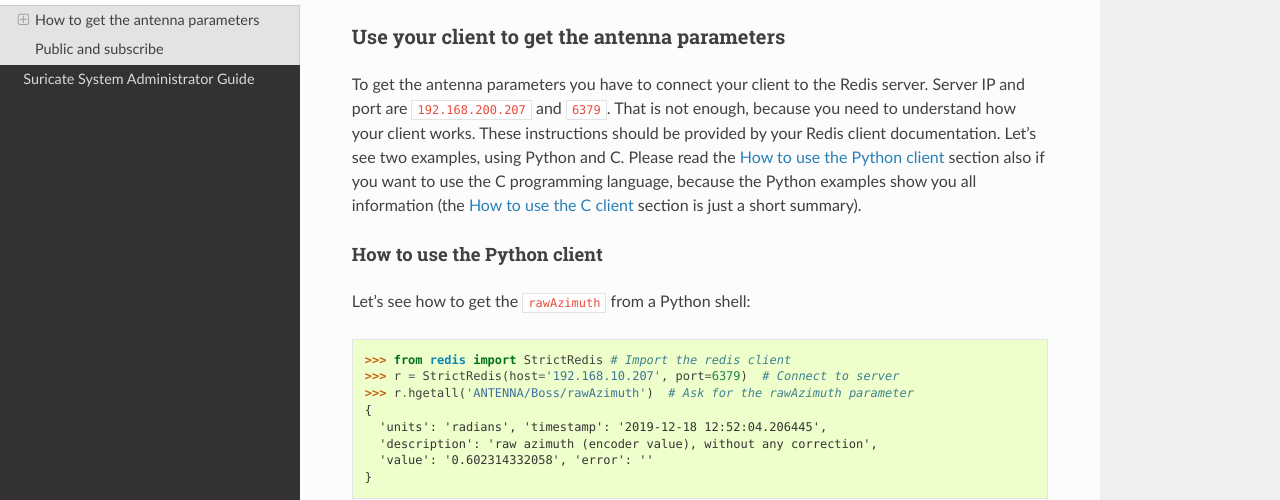
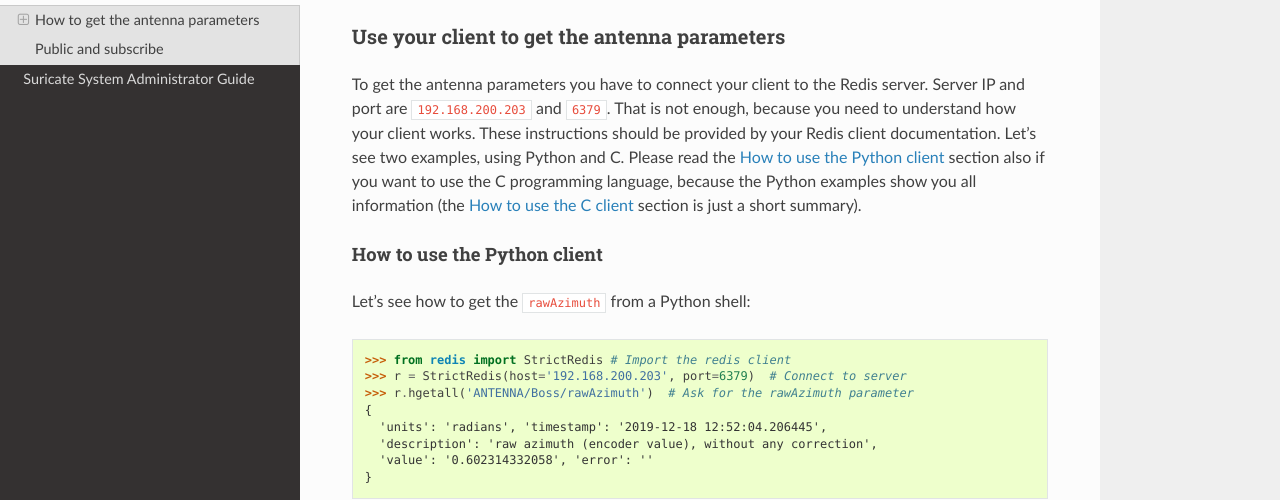
Before and after one commit to discos/suricate, a Sphinx documentation site: the page built from docs/userguide.rst, in a window 1280 px wide and 900 px high, scrolled down 1368 px. Shown: the part 157-657 px from the top of the window. Built offline with Sphinx 7.4.7 and the Read the Docs theme 2.0.0, drawn with Linux system fonts in a browser that asks for light colours; some of the changed text lies outside the part shown.

Commit message:
Updated doc for issue-100

```diff
--- a/docs/userguide.rst
+++ b/docs/userguide.rst
@@ -82,7 +82,7 @@ For instance, on Linux CentOS:
 Use your client to get the antenna parameters
 ---------------------------------------------
 To get the antenna parameters you have to connect your client
-to the Redis server.  Server IP and port are ``192.168.200.207``
+to the Redis server.  Server IP and port are ``192.168.200.203``
 and ``6379``. That is not enough, because you need to understand
 how your client works. These instructions should be
 provided by your Redis client documentation. Let's see two examples,
@@ -101,7 +101,7 @@ Let's see how to get the ``rawAzimuth`` from a Python shell:
 .. code-block:: python
 
    >>> from redis import StrictRedis # Import the redis client
-   >>> r = StrictRedis(host='192.168.10.207', port=6379)  # Connect to server
+   >>> r = StrictRedis(host='192.168.200.203', port=6379)  # Connect to server
    >>> r.hgetall('ANTENNA/Boss/rawAzimuth')  # Ask for the rawAzimuth parameter
    {
      'units': 'radians', 'timestamp': '2019-12-18 12:52:04.206445',
@@ -231,7 +231,7 @@ for different requests:
 
    >>> import time
    >>> import redis
-   >>> r = redis.StrictRedis(host='192.168.10.207', port=6379)
+   >>> r = redis.StrictRedis(host='192.168.200.203', port=6379)
    ...     print(r.hgetall('ANTENNA/Boss/rawAzimuth')['timestamp'])
    ...     time.sleep(0.2)  # 200ms
    ...
@@ -255,7 +255,7 @@ to the ``ANTENNA/Boss/rawAzimuth`` channel:
 .. code-block:: python
 
    >>> import redis
-   >>> r = redis.StrictRedis(host='192.168.10.207', port=6379)
+   >>> r = redis.StrictRedis(host='192.168.200.203', port=6379)
    >>> pubsub = r.pubsub()
    >>> pubsub.subscribe('ANTENNA/Boss/rawAzimuth')
 
```
Also changed, not shown: docs/adminguide.rst (+15 -15 lines).
